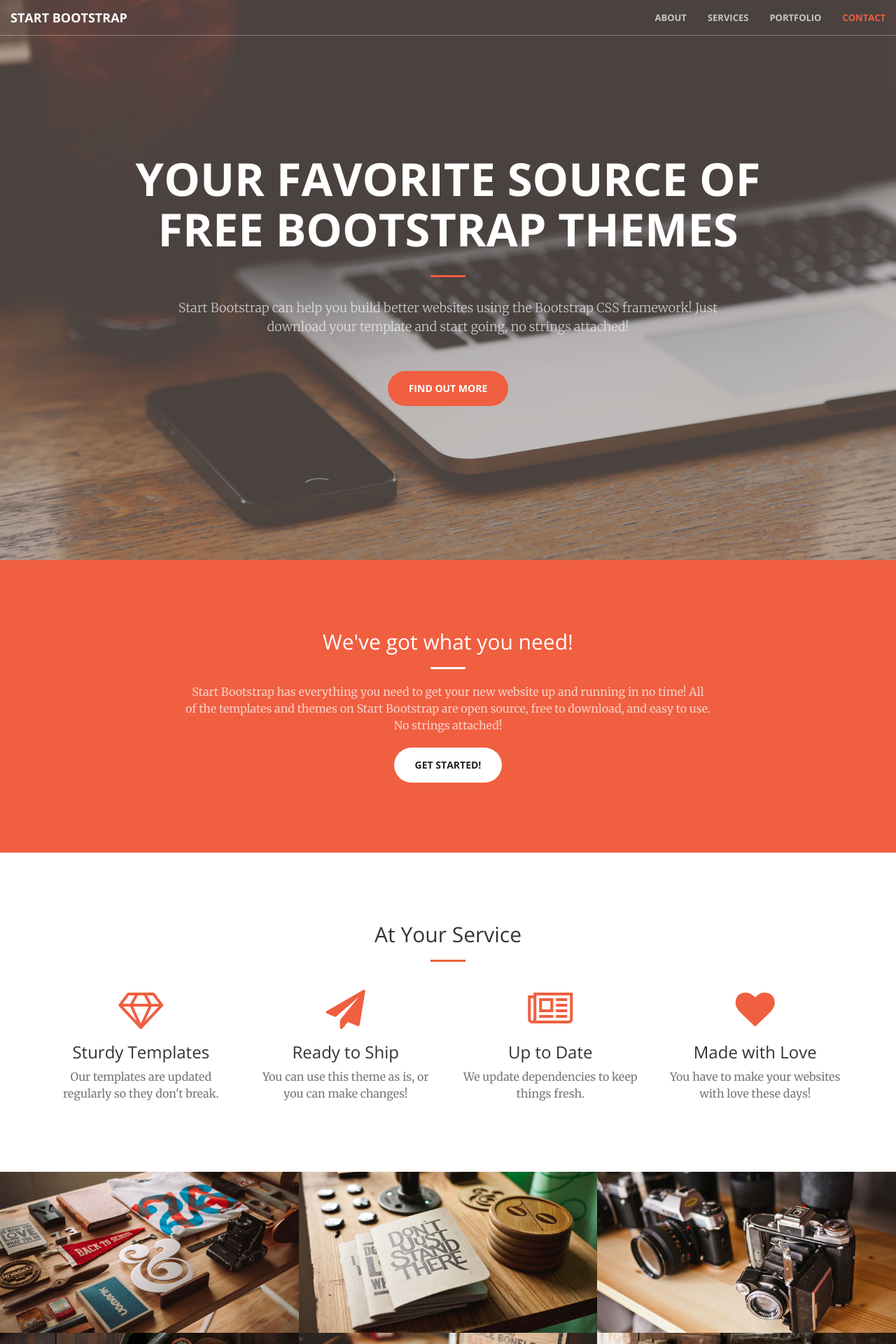
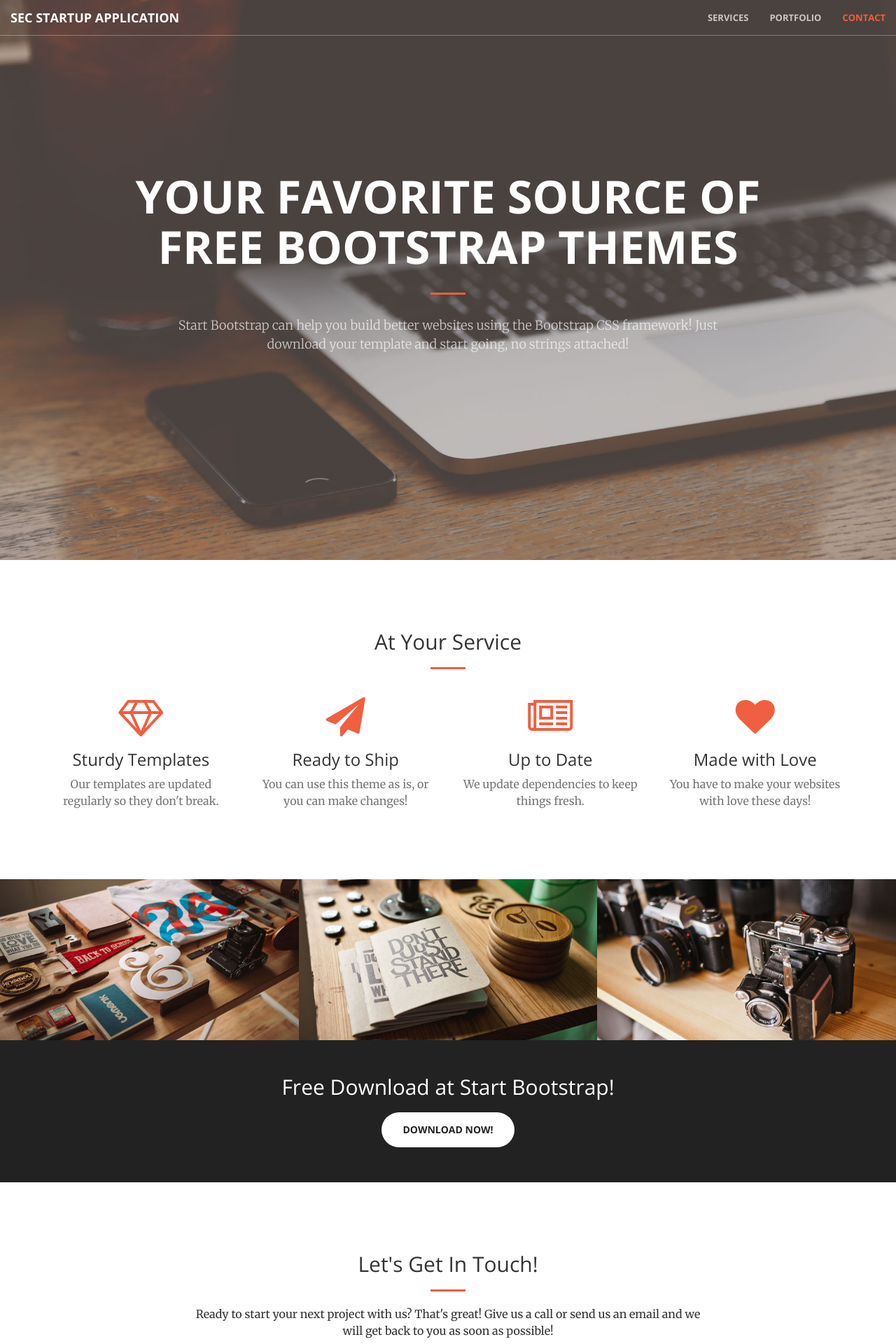
Before and after one commit to qij3/SEC, a Django app: page / in a window 1280 px wide. Shown: the top 1920 px of the page at 70% size. Run offline with Django 3.2, Linux system fonts and the light colour scheme; some libraries are stand-ins or nearby versions.

Commit message:
Updating landing page

```diff
--- a/templates/base/index.html
+++ b/templates/base/index.html
@@ -1,5 +1,6 @@
 <!DOCTYPE html>
 <html lang="en">
+{% load staticfiles %}
 
 <head>
 
@@ -9,21 +10,21 @@
     <meta name="description" content="">
     <meta name="author" content="">
 
-    <title>Creative - Start Bootstrap Theme</title>
+    <title>SEC - Startup Application</title>
 
     <!-- Bootstrap Core CSS -->
-    <link rel="stylesheet" href="css/bootstrap.min.css" type="text/css">
+    <link href="{% static "css/bootstrap.min.css" %}" rel="stylesheet">
 
     <!-- Custom Fonts -->
     <link href='http://fonts.googleapis.com/css?family=Open+Sans:300italic,400italic,600italic,700italic,800italic,400,300,600,700,800' rel='stylesheet' type='text/css'>
     <link href='http://fonts.googleapis.com/css?family=Merriweather:400,300,300italic,400italic,700,700italic,900,900italic' rel='stylesheet' type='text/css'>
-    <link rel="stylesheet" href="font-awesome/css/font-awesome.min.css" type="text/css">
+    <link rel="stylesheet" href="{% static "font-awesome/css/font-awesome.min.css" %}" type="text/css">
 
     <!-- Plugin CSS -->
-    <link rel="stylesheet" href="css/animate.min.css" type="text/css">
+    <link rel="stylesheet" href="{% static "css/animate.min.css" %}" type="text/css">
 
     <!-- Custom CSS -->
-    <link rel="stylesheet" href="css/creative.css" type="text/css">
+    <link rel="stylesheet" href=" {%static "css/creative.css" %}" type="text/css">
 
     <!-- HTML5 Shim and Respond.js IE8 support of HTML5 elements and media queries -->
     <!-- WARNING: Respond.js doesn't work if you view the page via file:// -->
@@ -46,15 +47,12 @@
                     <span class="icon-bar"></span>
                     <span class="icon-bar"></span>
                 </button>
-                <a class="navbar-brand page-scroll" href="#page-top">Start Bootstrap</a>
+                <a class="navbar-brand page-scroll" href="#page-top">SEC Startup Application</a>
             </div>
 
             <!-- Collect the nav links, forms, and other content for toggling -->
             <div class="collapse navbar-collapse" id="bs-example-navbar-collapse-1">
                 <ul class="nav navbar-nav navbar-right">
-                    <li>
-                        <a class="page-scroll" href="#about">About</a>
-                    </li>
                     <li>
                         <a class="page-scroll" href="#services">Services</a>
                     </li>
@@ -77,23 +75,10 @@
                 <h1>Your Favorite Source of Free Bootstrap Themes</h1>
                 <hr>
                 <p>Start Bootstrap can help you build better websites using the Bootstrap CSS framework! Just download your template and start going, no strings attached!</p>
-                <a href="#about" class="btn btn-primary btn-xl page-scroll">Find Out More</a>
             </div>
         </div>
     </header>
 
-    <section class="bg-primary" id="about">
-        <div class="container">
-            <div class="row">
-                <div class="col-lg-8 col-lg-offset-2 text-center">
-                    <h2 class="section-heading">We've got what you need!</h2>
-                    <hr class="light">
-                    <p class="text-faded">Start Bootstrap has everything you need to get your new website up and running in no time! All of the templates and themes on Start Bootstrap are open source, free to download, and easy to use. No strings attached!</p>
-                    <a href="#" class="btn btn-default btn-xl">Get Started!</a>
-                </div>
-            </div>
-        </div>
-    </section>
 
     <section id="services">
         <div class="container">
@@ -143,7 +128,7 @@
             <div class="row no-gutter">
                 <div class="col-lg-4 col-sm-6">
                     <a href="#" class="portfolio-box">
-                        <img src="img/portfolio/1.jpg" class="img-responsive" alt="">
+                        <img src="{% static "img/portfolio/1.jpg" %}" class="img-responsive" alt="">
                         <div class="portfolio-box-caption">
                             <div class="portfolio-box-caption-content">
                                 <div class="project-category text-faded">
@@ -158,7 +143,7 @@
                 </div>
                 <div class="col-lg-4 col-sm-6">
                     <a href="#" class="portfolio-box">
-                        <img src="img/portfolio/2.jpg" class="img-responsive" alt="">
+                        <img src="{% static "img/portfolio/2.jpg" %}"class="img-responsive" alt="">
                         <div class="portfolio-box-caption">
                             <div class="portfolio-box-caption-content">
                                 <div class="project-category text-faded">
@@ -173,52 +158,7 @@
                 </div>
                 <div class="col-lg-4 col-sm-6">
                     <a href="#" class="portfolio-box">
-                        <img src="img/portfolio/3.jpg" class="img-responsive" alt="">
-                        <div class="portfolio-box-caption">
-                            <div class="portfolio-box-caption-content">
-                                <div class="project-category text-faded">
-                                    Category
-                                </div>
-                                <div class="project-name">
-                                    Project Name
-                                </div>
-                            </div>
-                        </div>
-                    </a>
-                </div>
-                <div class="col-lg-4 col-sm-6">
-                    <a href="#" class="portfolio-box">
-                        <img src="img/portfolio/4.jpg" class="img-responsive" alt="">
-                        <div class="portfolio-box-caption">
-                            <div class="portfolio-box-caption-content">
-                                <div class="project-category text-faded">
-                                    Category
-                                </div>
-                                <div class="project-name">
-                                    Project Name
-                                </div>
-                            </div>
-                        </div>
-                    </a>
-                </div>
-                <div class="col-lg-4 col-sm-6">
-                    <a href="#" class="portfolio-box">
-                        <img src="img/portfolio/5.jpg" class="img-responsive" alt="">
-                        <div class="portfolio-box-caption">
-                            <div class="portfolio-box-caption-content">
-                                <div class="project-category text-faded">
-                                    Category
-                                </div>
-                                <div class="project-name">
-                                    Project Name
-                                </div>
-                            </div>
-                        </div>
-                    </a>
-                </div>
-                <div class="col-lg-4 col-sm-6">
-                    <a href="#" class="portfolio-box">
-                        <img src="img/portfolio/6.jpg" class="img-responsive" alt="">
+                        <img src="{% static "img/portfolio/3.jpg" %}" class="img-responsive" alt="">
                         <div class="portfolio-box-caption">
                             <div class="portfolio-box-caption-content">
                                 <div class="project-category text-faded">
@@ -265,18 +205,18 @@
     </section>
 
     <!-- jQuery -->
-    <script src="js/jquery.js"></script>
+    <script src="{% static "js/jquery.js" %}"></script>
 
     <!-- Bootstrap Core JavaScript -->
-    <script src="js/bootstrap.min.js"></script>
+    <script src="{% static "js/bootstrap.min.js" %}"></script>
 
     <!-- Plugin JavaScript -->
-    <script src="js/jquery.easing.min.js"></script>
-    <script src="js/jquery.fittext.js"></script>
-    <script src="js/wow.min.js"></script>
+    <script src="{% static "js/jquery.easing.min.js" %}"></script>
+    <script src="{% static "js/jquery.fittext.js" %}"></script>
+    <script src="{% static "js/wow.min.js" %}"></script>
 
     <!-- Custom Theme JavaScript -->
-    <script src="js/creative.js"></script>
+    <script src="{% static "js/creative.js" %}"></script>
 
 </body>
 
```
